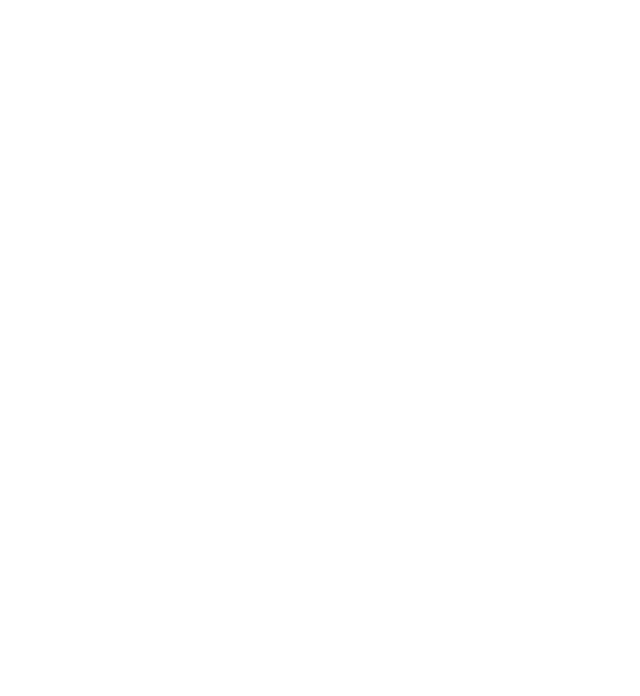
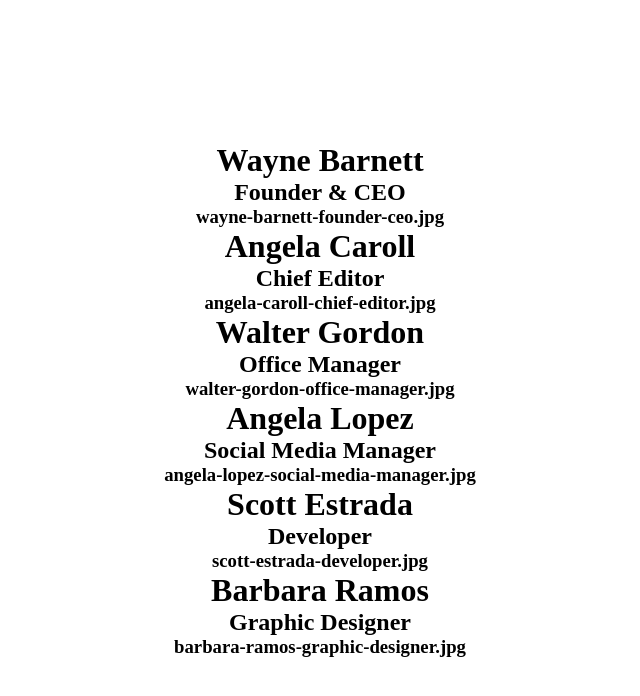
Before and after one commit to marcoceccarelli98/js-our-team, a plain HTML site: page index.html in a window 1280 px wide. Shown: the whole page, without its empty margins (320-960 px from the left). Drawn offline with Linux system fonts and the light colour scheme.

Commit message:
[Milestone 2]

```diff
--- a/index.html
+++ b/index.html
@@ -9,7 +9,9 @@
 </head>
 
 <body>
+    <div class="container">
 
+    </div>
     <script src="main.js"></script>
 </body>
 
--- a/main.js
+++ b/main.js
@@ -34,7 +34,20 @@ const myTeam = [
 ];
 
 for (let i = 0; i < myTeam.length; i++) {
-    console.log(myTeam[i].name);
-    console.log(myTeam[i].role);
-    console.log(myTeam[i].img);
+    const elementContainer = document.querySelector('.container');
+    const name = document.createElement('h1');
+    const role = document.createElement('h2');
+    const img = document.createElement('h3');
+
+    name.innerText = myTeam[i].name;
+    role.innerText = myTeam[i].role;
+    img.innerText = myTeam[i].img;
+
+    elementContainer.append(name);
+    elementContainer.append(role);
+    elementContainer.append(img);
+
+    // console.log(myTeam[i].name);
+    // console.log(myTeam[i].role);
+    // console.log(myTeam[i].img);
 }
--- a/style.css
+++ b/style.css
@@ -5,3 +5,14 @@
     padding: 0;
     box-sizing: border-box;
 }
+
+body {
+    display: flex;
+    height: 100vh;
+}
+
+.container {
+    width: 90%;
+    margin: auto;
+    text-align: center;
+}
```
